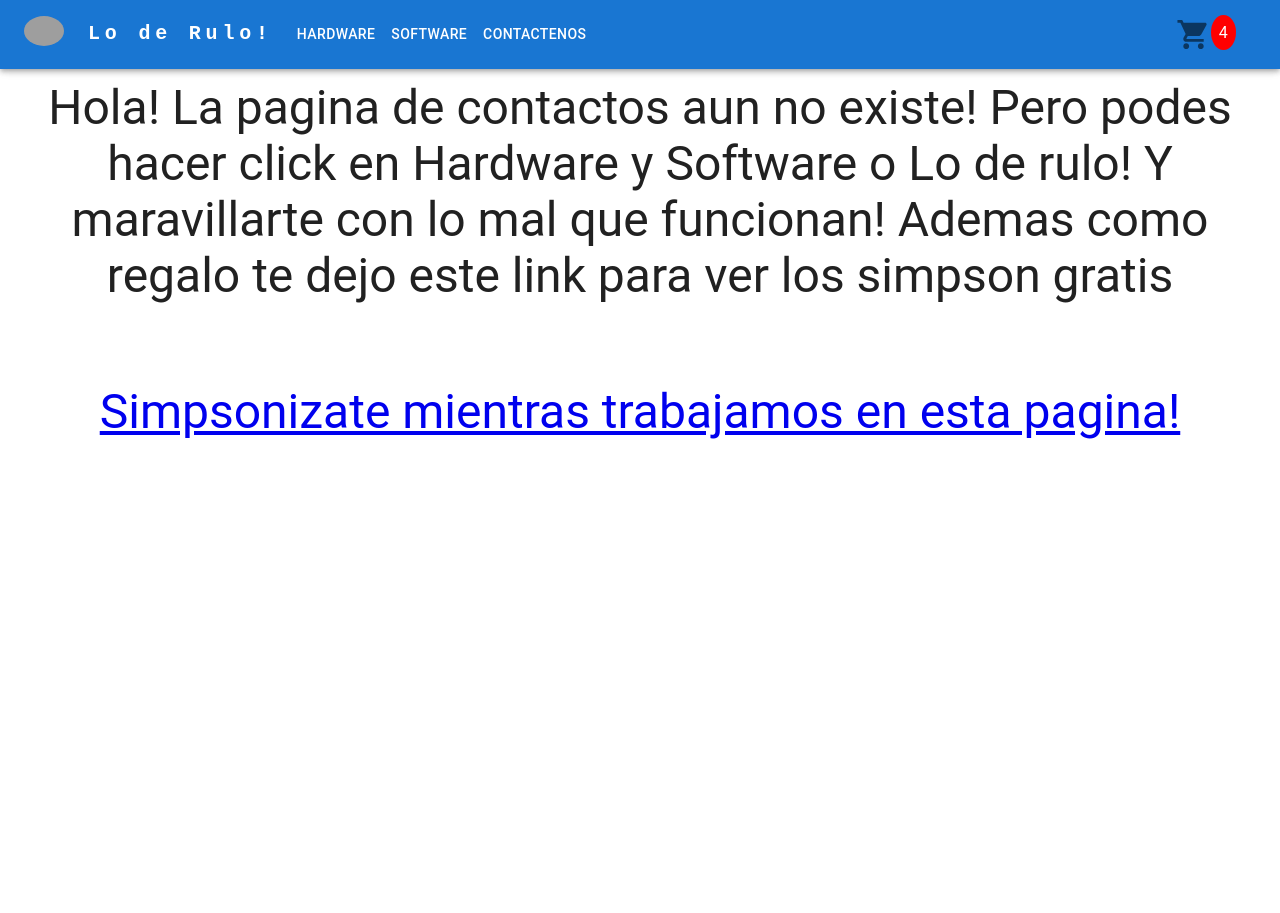
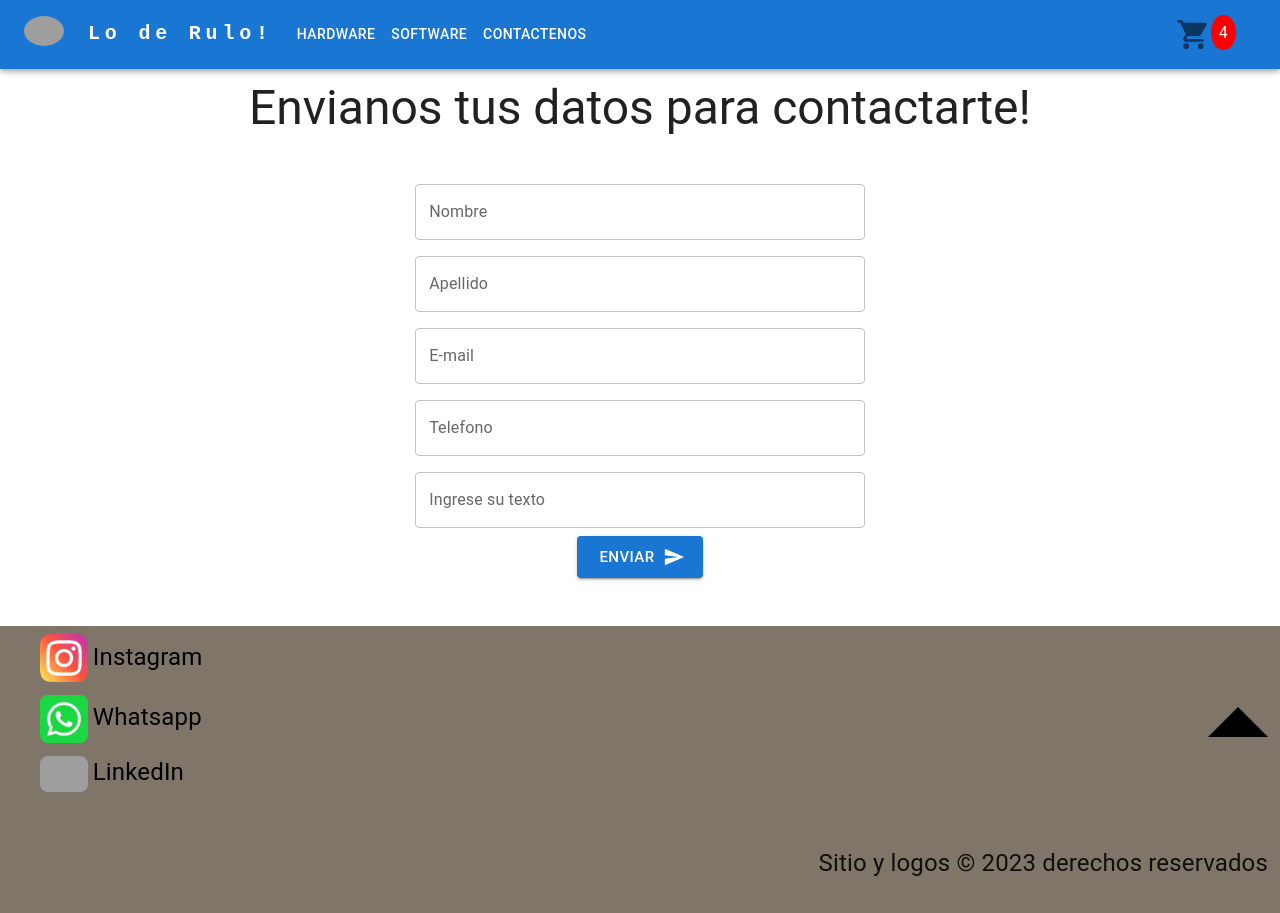
Before and after one commit to FerchoMagan/EntregaFinalRodriguezMagan, a React (Create React App) app: page /contactenos in a window 1280 px wide. Before the commit the page ends 800 px from the top, so only its background shows below. Built offline with nearby package versions, Linux system fonts and the light colour scheme; grey boxes are pictures that could not be loaded.

Commit message:
modificando la app

```diff
--- a/src/App.js
+++ b/src/App.js
@@ -6,6 +6,7 @@ import ItemsSoftware from "./software/ItemsSoftware";
 import Contacto from "./contacto/Contacto"
 import PageNotFound from "./PageNotFound";
 import {BrowserRouter, Routes, Route} from 'react-router-dom';
+import Footer from "./footer/Footer"
 
 function App() {
 
@@ -13,8 +14,9 @@ function App() {
 
   return (
     <>
+      <div id="topup" />
       <BrowserRouter>
-        <NavBar />
+        <NavBar/>
         <Routes>
           <Route path="/" element={<ItemListContainer/>}/>
           <Route path="/categoria/:categoria" element={<ItemListContainer/>}/>
@@ -23,9 +25,9 @@ function App() {
           <Route path="/software" element={<ItemsSoftware />} />
           <Route path="/contactenos" element={<Contacto />} />
 
-
           <Route path="*" element={<PageNotFound />} />
         </Routes>
+        <Footer />
       </BrowserRouter>
     </>
   );
--- a/src/contacto/Contacto.jsx
+++ b/src/contacto/Contacto.jsx
@@ -1,5 +1,9 @@
 
-import { Typography } from "@mui/material";
+import { Typography, TextField, Box, Button } from "@mui/material";
+import SendIcon from '@mui/icons-material/Send';
+import * as React from 'react';
+
+
 
 function saludosInternautas() {
 
@@ -14,22 +18,46 @@ function saludosInternautas() {
         align='center'
 
         mt={10}
+        mb={5}
         sx={{ display: { xs: 'none', md: 'block' } }}
       >
         <>
-            Hola! La pagina de contactos aun no existe! Pero podes hacer click en Hardware y Software o Lo de rulo! Y maravillarte con lo mal que funcionan!
-            Ademas como regalo te dejo este link para ver los simpson gratis
+          Envianos tus datos para contactarte!
         </></Typography>
-            <Typography
-            variant="h3"
-            component="h3"
-            align='center'
 
-            mt={10}
-            sx={{ display: { xs: 'none', md: 'block' } }}
+      <Box
+        align="center"
+        component="form"
+        sx={{
+          '& .MuiTextField-root': { m: 1, width: '50ch' },
+        }}
+        noValidate
+        autoComplete="off"
       >
-            <a href="https://www.simpsonizados.cyou/">Simpsonizate mientras trabajamos en esta pagina!</a>
-          </Typography>
+        <div>
+          <TextField id="Name-Contact" label="Nombre" variant="outlined" />
+        </div>
+        <div>
+          <TextField id="SurName-Contact" label="Apellido" variant="outlined" />
+        </div>
+
+        <div>
+          <TextField id="Email-Contact" label="E-mail" variant="outlined" />
+        </div>
+
+        <div>
+          <TextField id="Phone-Contact" label="Telefono" variant="outlined" />
+        </div>
+
+        <div>
+          <TextField id="Text-Contact" label="Ingrese su texto" multiline maxRows={4} />
+        </div>
+        <div >
+        <Button size="large" variant="contained" endIcon={<SendIcon />}>
+          Enviar
+        </Button>
+        </div>
+      </Box>
 
     </div>
   )
--- /dev/null
+++ b/src/footer/Footer.css
@@ -0,0 +1,74 @@
+.gridfootredes{
+    display: inline-block;
+}
+  .gridfoot {
+    display: grid;
+    grid-template-columns: auto auto;
+    gap: 1em;
+    padding-left: 0.5rem;
+    padding-bottom: 0.5rem;
+    background-color: rgb(127, 118, 105);
+    margin-top: 2em;
+    font-size: 1.5rem;
+  }
+  .gridfoot a {
+
+    text-decoration: none;
+    display: flex;
+    color: black;
+    align-items: center;
+
+  }
+
+  .gridfoot .redes {
+    grid-column-start: 1;display:flex;
+    align-items:center;
+    padding-left: 2rem;
+  }
+  .gridfoot .derechos {
+    grid-column-start: 2;
+    grid-row-start: 2;
+    display: flex;
+    justify-content: flex-end;
+    padding-right: 0.5em;
+  }
+  .gridfoot .subir {
+    grid-column-start: 2;
+    grid-row-start: 1;
+    display: flex;
+    justify-content: right;
+    padding-right: 0.5em;
+    padding-top: 0.5em;
+  }
+  .gridfoot .subir .flechita {
+    width: 0;
+    height: 0;
+    border-left: 30px solid transparent;
+    border-right: 30px solid transparent;
+    border-bottom: 30px solid black;
+    animation-name: paraarriba;
+    animation-iteration-count: infinite;
+    animation-duration: 1s;
+  }
+
+  .icon {
+    max-width: 3rem;
+    margin-top: 0.5rem;
+    margin-bottom: 0.3rem;
+    margin-right: 0.3rem;
+    margin-left: 0;
+    border-radius: 0.5rem;
+  }
+
+
+  @keyframes paraarriba {
+    0% {
+      transform: translate(0, 0);
+    }
+    50% {
+      transform: translate(0px, 5px);
+    }
+    100% {
+      transform: translate(0, 0);
+    }
+  }
--- /dev/null
+++ b/src/footer/Footer.jsx
@@ -0,0 +1,31 @@
+import * as React from 'react';
+import "./Footer.css";
+
+function Footer() {
+
+    return (
+        <div className="gridfoot">
+            <div className="gridfootredes">
+                <div className="redes">
+                    <a href="https://www.instagram.com"><img alt="instagram" src="/archivos/instagram.png" className="icon" /> Instagram </a>
+                </div>
+                <div className="redes">
+                    <a href="https://www.whatsapp.com"><img alt="whatsapp" src="/archivos/whatsapp.png" className="icon" /> Whatsapp</a>
+                </div>
+                <div className="redes">
+                    <a href="https://www.linkedin.com"><img alt="linkedin" src="/archivos/linkedin.png" className="icon" /> LinkedIn</a>
+                </div>
+            </div>
+            <div className="subir">
+                <a href="#topup">
+                    <div className="flechita"></div>
+                </a>
+            </div>
+            <div className="derechos">
+                <p>Sitio y logos © 2023 derechos reservados</p>
+            </div>
+        </div>
+    );
+}
+
+export default Footer;
--- a/src/itemDetailContainer/ItemDetailContainer.jsx
+++ b/src/itemDetailContainer/ItemDetailContainer.jsx
@@ -2,6 +2,7 @@ import {useState, useEffect} from 'react';
 import {getProductData} from '../services/asyncProducts';
 import ItemDetail from './ItemDetail';
 import {useParams} from 'react-router-dom';
+import Typography from '@mui/material/Typography';
 
 
 function ItemDetailContainer() {
@@ -21,7 +22,16 @@ function ItemDetailContainer() {
     }, [requestProduct]);
 
     if (loading) {
-        return <p>Loading...</p>;
+        return <Typography
+        variant="h1"
+        component="h1"
+        align='center'
+
+        mt={20}
+        sx={{ display: { xs: 'none', md: 'block' } }}
+      >
+        <>Cargando... </></Typography>
+
     }
 
     return <ItemDetail product={product} />;
--- a/src/itemListContainer/itemListContainer.jsx
+++ b/src/itemListContainer/itemListContainer.jsx
@@ -18,6 +18,8 @@ function ItemList() {
   useEffect(() => {
     requestProducts();
   }, []);
+
+
   requestProducts();
 
   const filteredByCategory = categoria ? products.filter((item) => item.categoria === categoria) : products;
```
Lines whose indentation alone changed are shown as unchanged.
